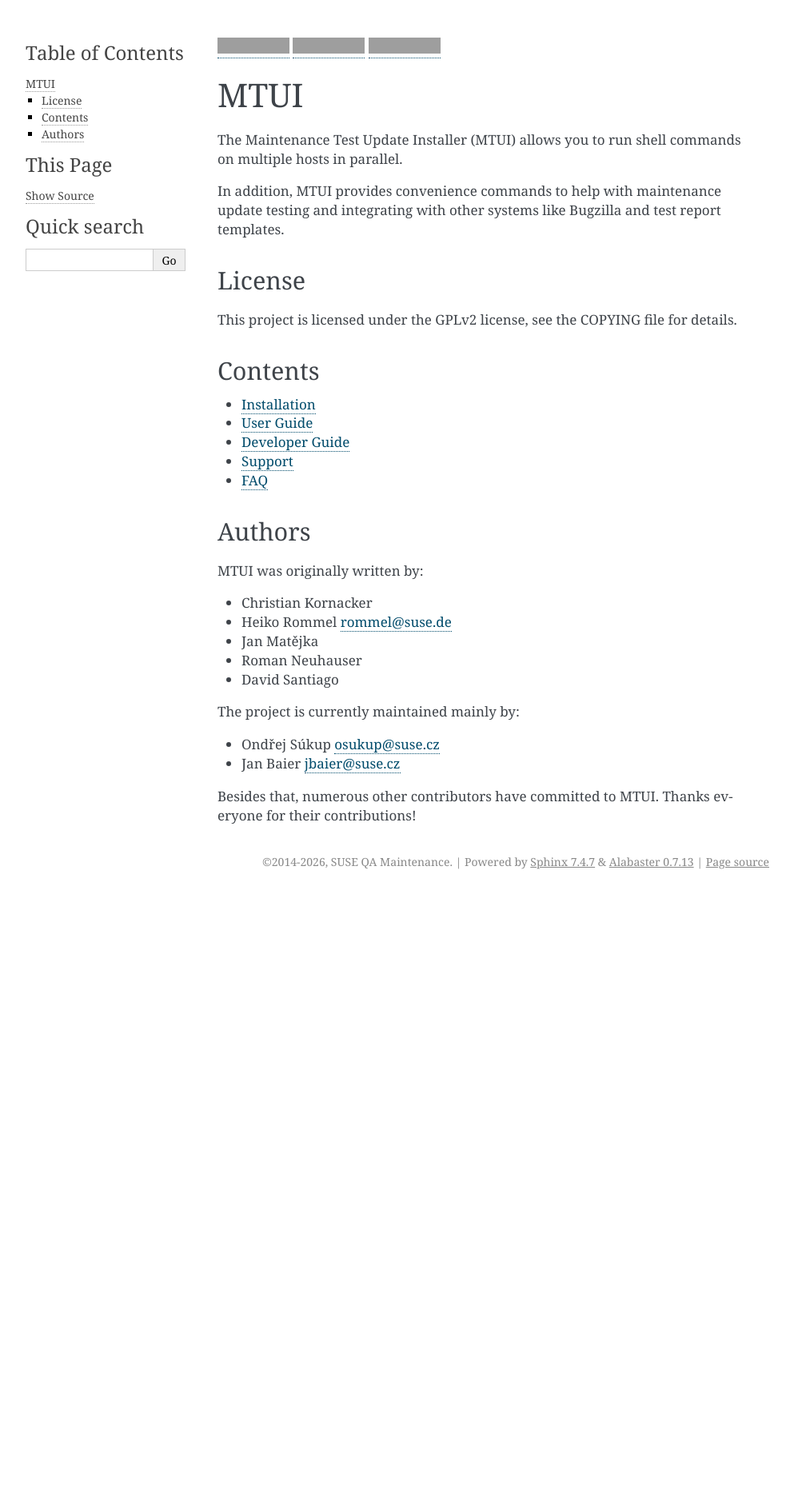
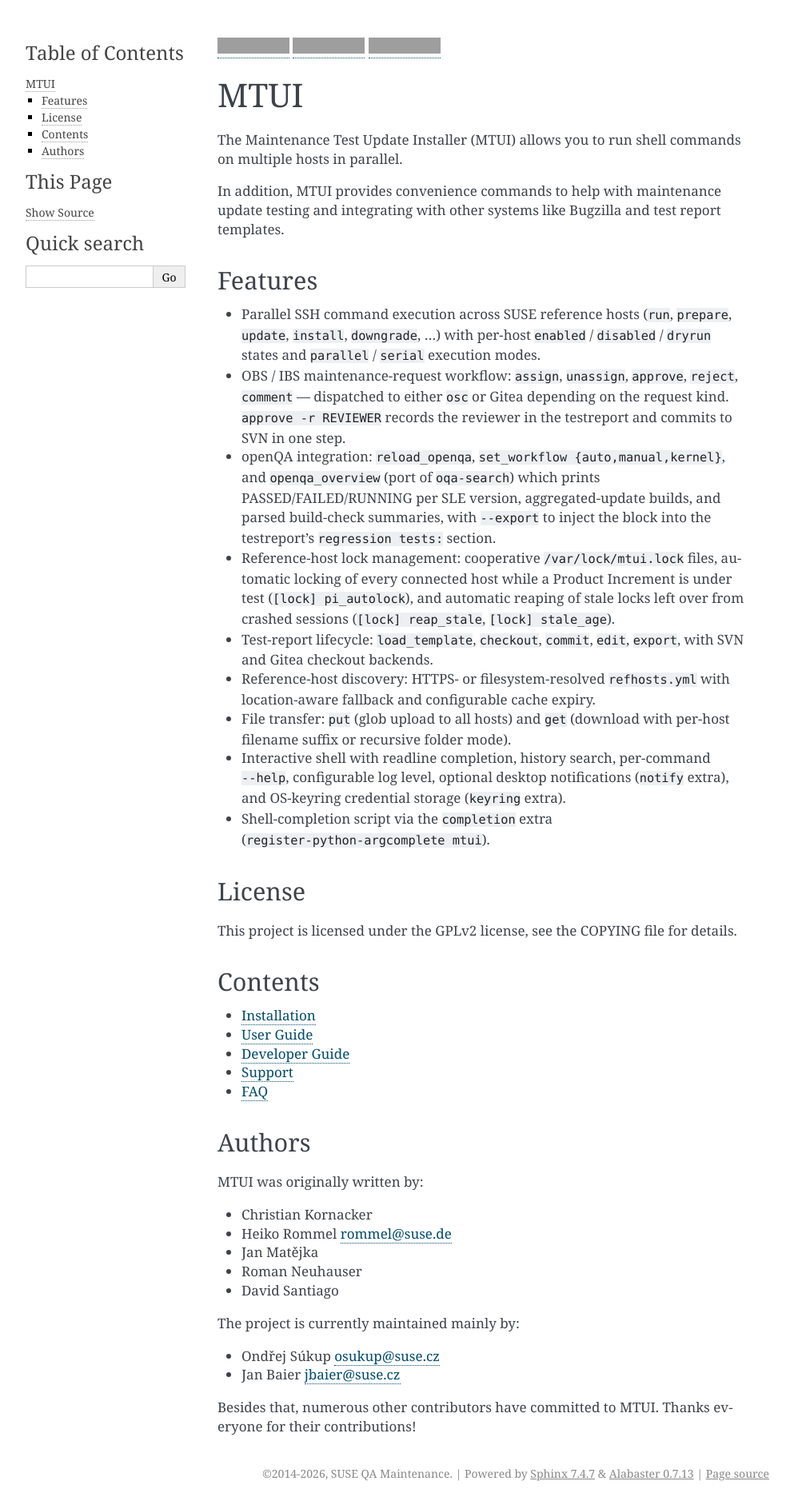
Before and after one commit to openSUSE/mtui, a Sphinx documentation site: the page built from Documentation/index.rst, in a window 1280 px wide. Shown: the whole page at 80% size, without its empty margins (148-1141 px from the left). Built offline with Sphinx 7.4.7, drawn with Linux system fonts in a browser that asks for light colours; before the commit the page ends 1117 px from its top, so only the background shows below that; grey boxes are pictures that could not be loaded.

Commit message:
docs: sync developer.rst, AGENTS.md, README.md with current code
Why this change was needed:
Several recent refactors landed in code but their references in the
docs were never updated, and the README never described what the
project actually does. The Phase 5 work replaced the filesystem-glob
loader in mtui/commands/__init__.py with a Command.__init_subclass__
auto-registry, and the mtui/utils.py split (commits e90da4d...98314c3)
broke that single module into colors.py, completion.py, fileops.py,
term.py, and misc.py. developer.rst still pointed at utils.py and
still promised "Phase 5 will replace the filesystem glob"; AGENTS.md
still called the loader "dynamically imported at startup" and routed
through a "dynamic mtui.commands registry". The Command attribute list
and the sample Foo subclass still showed the obsolete parse_args/run
hooks rather than _add_arguments/__call__. README.md was a thin
landing page with no feature surface, so newcomers had no signal about
what mtui can actually do.

Problem solved:
- New contributors and agents are no longer misdirected to a utils.py
  that does not exist or to a "Phase 5 will replace" promise for work
  that already shipped. The Foo example now compiles against today's
  Command base class.
- Readers landing on the GitHub README see the actual capability
  surface (parallel SSH, OBS/IBS approvals, openQA overview, PI
  auto-locks and stale-lock reaping, test-report lifecycle, refhost
  discovery, file transfer, shell extras) instead of just badges and
  a license link, which makes the project release-ready as the
  user-facing documentation now reflects the implementation.

What changed:
- Documentation/developer.rst: replaced the utils.py line in the
  project-layout block with the five replacement modules; rewrote
  the command-architecture section to describe Command.registry /
  Command.__init_subclass__ / CommandAlreadyBoundError and the
  CommandPrompt shim binding; updated the Command attribute list to
  _add_arguments / __call__; updated the "How to add a new command"
  sample subclass to match.
- AGENTS.md: "dynamically imported at startup" -> "imported as a
  package; auto-registers via Command.__init_subclass__"; sibling
  bullet's "dynamic mtui.commands registry" -> "mtui.commands.registry".
- README.md: added a 9-bullet Features section between the
  description and the License heading, framed as current state.

```diff
--- a/README.md
+++ b/README.md
@@ -7,6 +7,18 @@
 The Maintenance Test Update Installer (MTUI) allows you to run shell commands on multiple hosts in parallel.
 
 In addition, MTUI provides convenience commands to help with maintenance update testing and integrating with other systems like Bugzilla and test report templates.
+
+## Features
+
+- Parallel SSH command execution across SUSE reference hosts (`run`, `prepare`, `update`, `install`, `downgrade`, …) with per-host `enabled` / `disabled` / `dryrun` states and `parallel` / `serial` execution modes.
+- OBS / IBS maintenance-request workflow: `assign`, `unassign`, `approve`, `reject`, `comment` — dispatched to either `osc` or Gitea depending on the request kind. `approve -r REVIEWER` records the reviewer in the testreport and commits to SVN in one step.
+- openQA integration: `reload_openqa`, `set_workflow {auto,manual,kernel}`, and `openqa_overview` (port of `oqa-search`) which prints PASSED/FAILED/RUNNING per SLE version, aggregated-update builds, and parsed build-check summaries, with `--export` to inject the block into the testreport's `regression tests:` section.
+- Reference-host lock management: cooperative `/var/lock/mtui.lock` files, automatic locking of every connected host while a Product Increment is under test (`[lock] pi_autolock`), and automatic reaping of stale locks left over from crashed sessions (`[lock] reap_stale`, `[lock] stale_age`).
+- Test-report lifecycle: `load_template`, `checkout`, `commit`, `edit`, `export`, with SVN and Gitea checkout backends.
+- Reference-host discovery: HTTPS- or filesystem-resolved `refhosts.yml` with location-aware fallback and configurable cache expiry.
+- File transfer: `put` (glob upload to all hosts) and `get` (download with per-host filename suffix or recursive folder mode).
+- Interactive shell with readline completion, history search, per-command `--help`, configurable log level, optional desktop notifications (`notify` extra), and OS-keyring credential storage (`keyring` extra).
+- Shell-completion script via the `completion` extra (`register-python-argcomplete mtui`).
 
 ## License
 
```
Also changed, not shown: AGENTS.md (+2 -2 lines), Documentation/developer.rst (+24 -17 lines).
